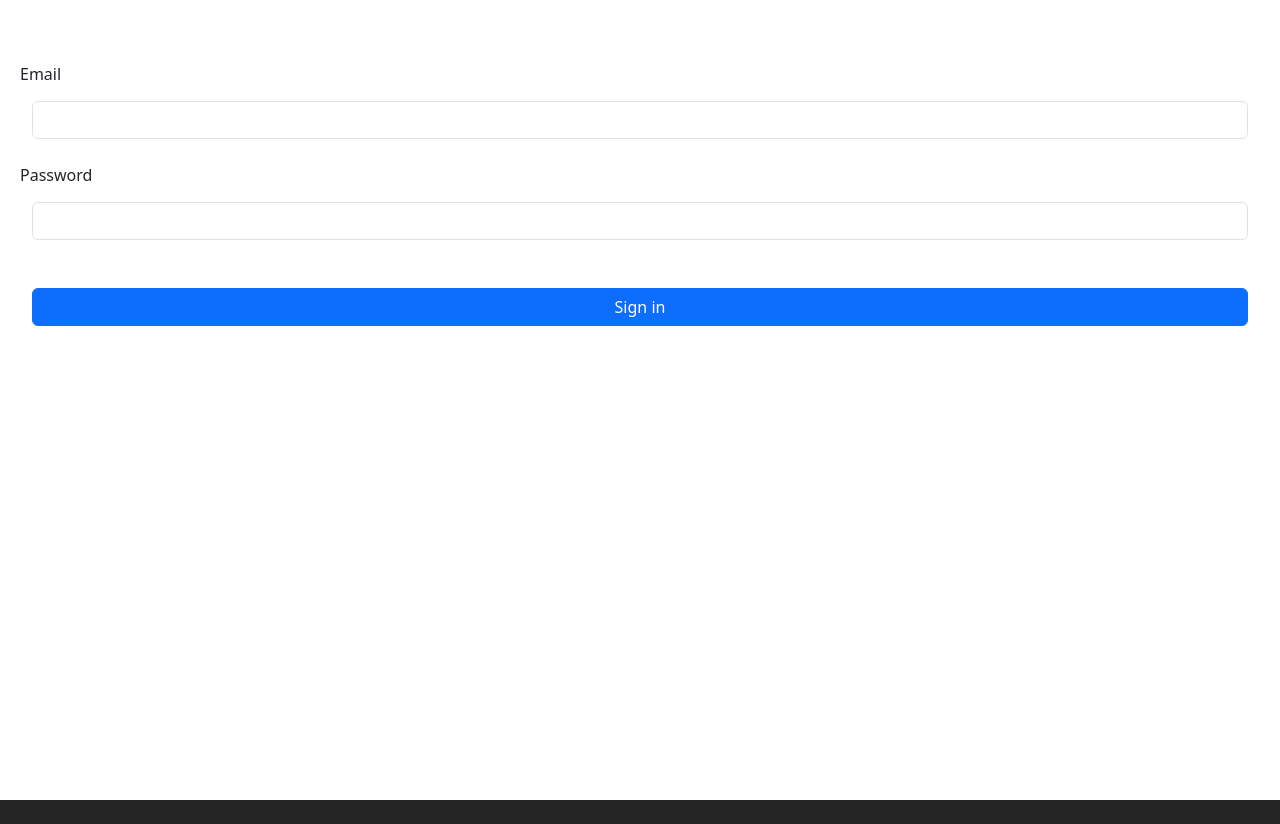
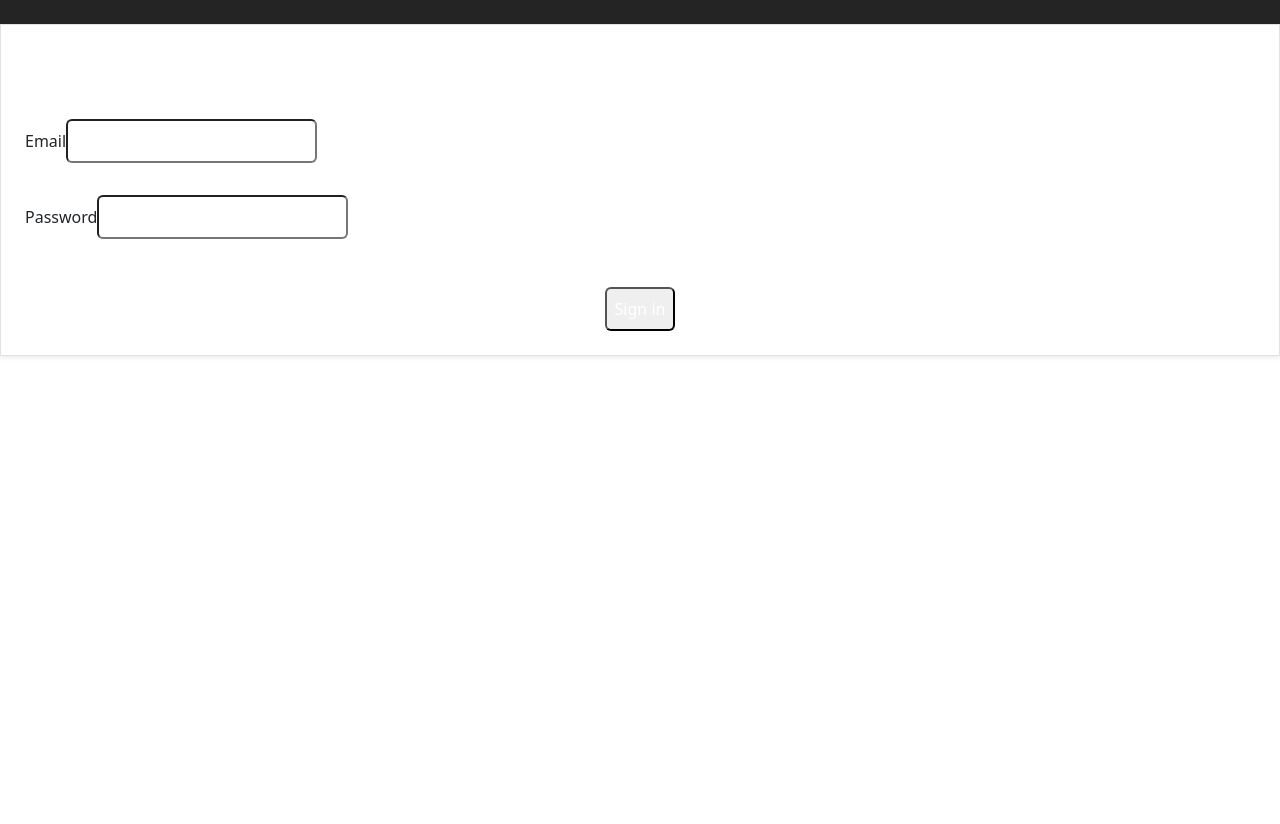
Before and after one commit to juan1630/finanzas-app, a React (Vite) app: page /login in a window 1280 px wide. Before the commit the page ends 800 px from the top, so only its background shows below. Built offline with nearby package versions, Linux system fonts and the light colour scheme.

Commit message:
feat: updated layout in login section

```diff
--- a/src/views/login/Login.jsx
+++ b/src/views/login/Login.jsx
@@ -23,7 +23,7 @@ export const Login = () => {
   const [loading, setLoading] = useState(false);
 
   return (
-    <div className="w-100 h-100">
+    <div className="w-full mt-4 h-screen flex  justify-center items-center">
       <Formik
         initialValues={{ email: "", password: "" }}
         validate={(values) => {
@@ -75,12 +75,13 @@ export const Login = () => {
           handleChange,
           errors,
         }) => (
-          <form className="" onSubmit={handleSubmit}>
+          <form className="w-[90%] mx-auto flex flex-col gap-5 shadow-sm border border-slate-200 rounded-lg p-4" onSubmit={handleSubmit}>
             <h2 className="text-white text-center text-3xl">Inicia sesion</h2>
             <div className="mt-4">
               <div className="mt-2">
               <label
                 htmlFor="email"
+                className="m-0"
               >
                 Email
               </label>
@@ -91,7 +92,7 @@ export const Login = () => {
                   onChange={handleChange}
                   onBlur={handleBlur}
                   value={values.email}
-                  className="form-control"
+                  className="text-base bg-gray-400 p-2 rounded text-white w-full mt-2 placeholder:text-white focus:outline-none"
                 />
                 {errors.email && touched.email && errors.email}
               </div>
@@ -100,6 +101,7 @@ export const Login = () => {
               <div className="mt-2">
               <label
                   htmlFor="password"
+                  className="m-0 p-0"
                 >
                   Password
                 </label>
@@ -110,7 +112,7 @@ export const Login = () => {
                   onChange={handleChange}
                   onBlur={handleBlur}
                   value={values.password}
-                  className="form-control"
+                  className="text-base bg-gray-400 p-2 rounded text-white w-full mt-2 placeholder:text-white focus:outline-none"
                 />
               </div>
               {errors.password && touched.password && errors.password}
@@ -120,7 +122,7 @@ export const Login = () => {
               <button
                 onClick={handleSubmit}
                 type="submit"
-                className="btn btn-primary"
+                className="bg-blue-500 hover:bg-blue-700 text-white font-bold rounded p-2 w-full"
               >
                 Sign in
               </button>
```
